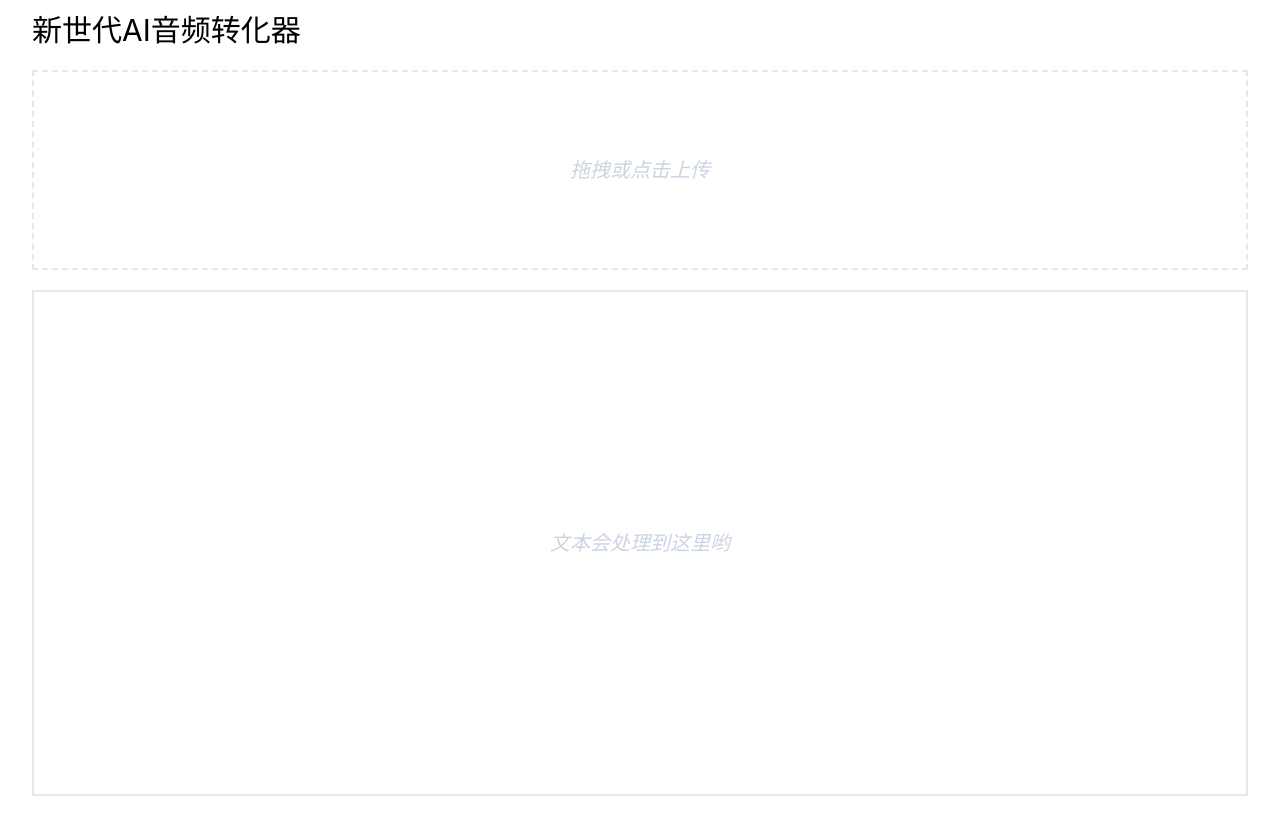
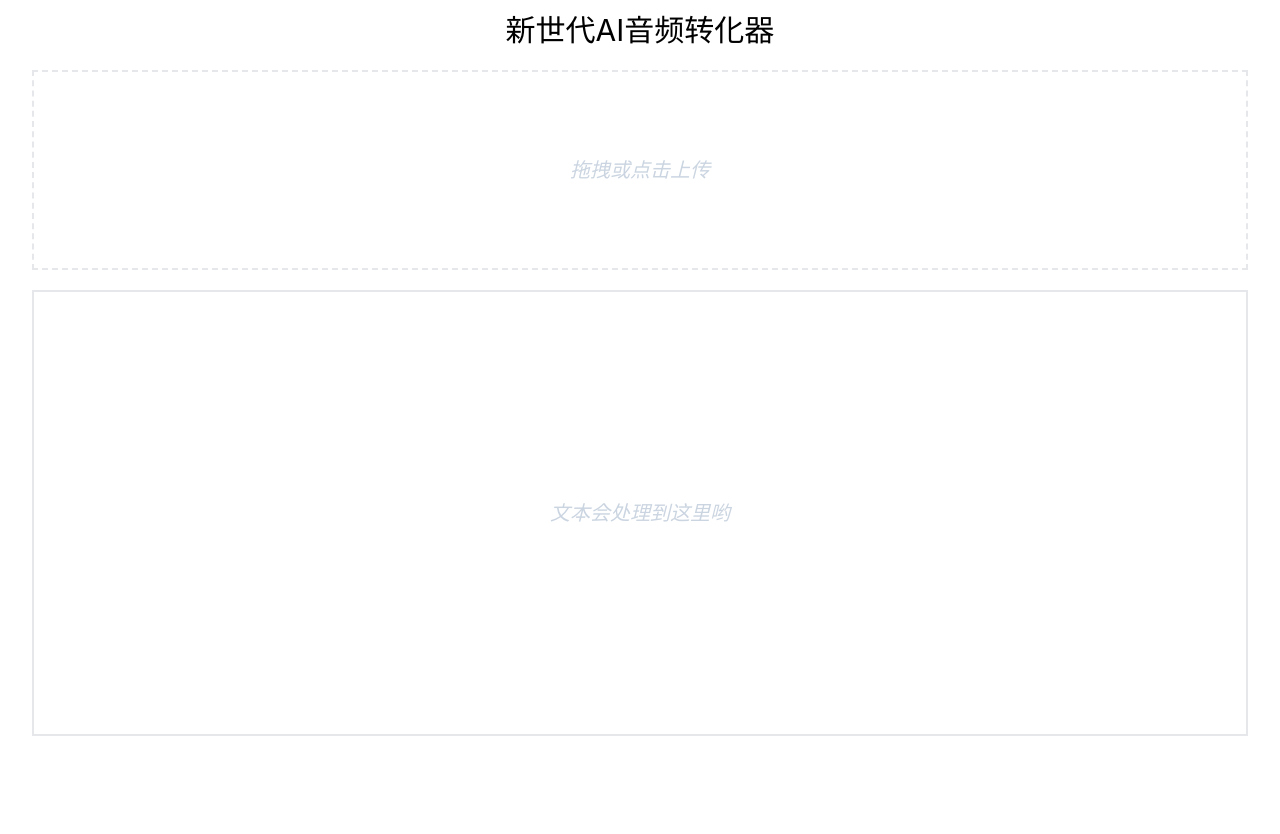
Before and after one commit to ivanberry/whisper-tool, a Next.js app in the folder web/: page / in a window 1280 px wide. Shown: the top 834 px of the page. After the commit the page ends 800 px from the top, so only its background shows below. Built offline with nearby package versions, Linux system fonts and the light colour scheme.

Commit message:
update style

```diff
--- a/web/pages/index.js
+++ b/web/pages/index.js
@@ -37,7 +37,7 @@ export default function Home() {
   })
 
   return (
-    <div className={styles.container}>
+    <div className={styles.container + ' text-center'}>
       <Head>
         <title>Best transcibe audio to text</title>
         <meta name="description" content="Best transcibe audio to text" />
--- a/web/styles/Home.module.css
+++ b/web/styles/Home.module.css
@@ -3,7 +3,7 @@
 }
 
 .main {
-  min-height: 100vh;
+  min-height: calc(100vh - 60px);
   padding: 4rem 0;
   padding-top: 10px;
   display: grid;
```
